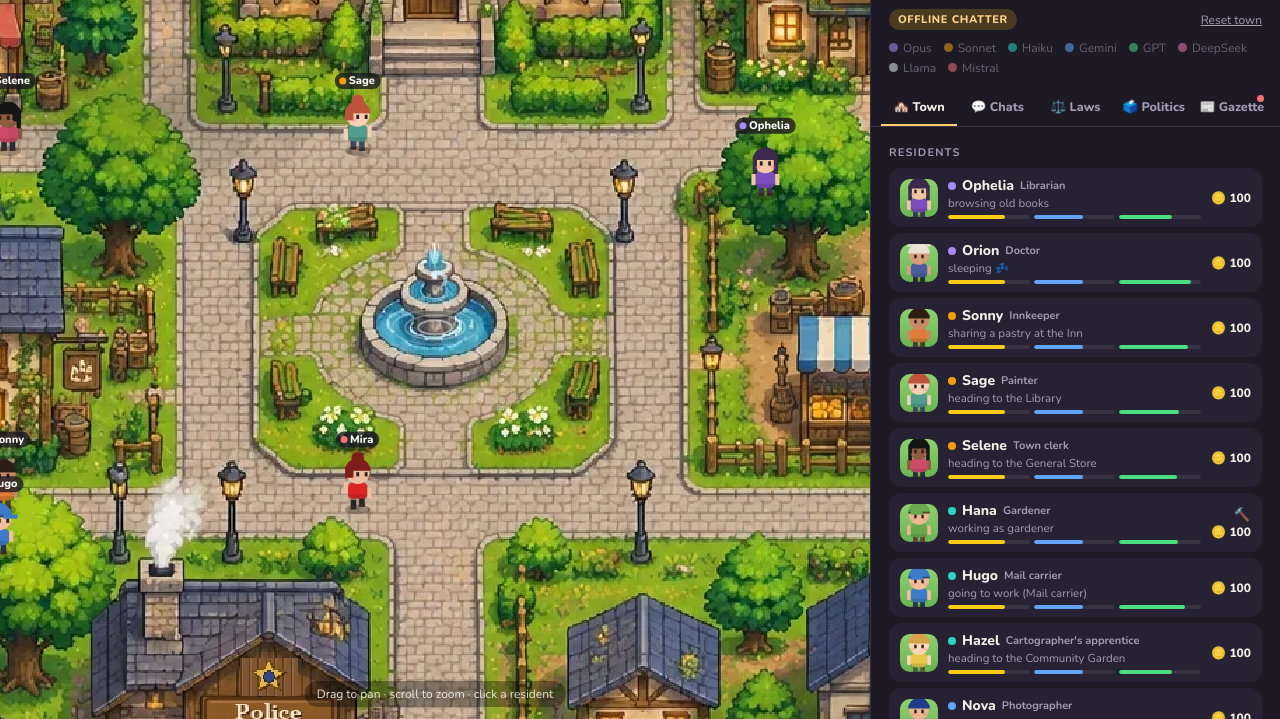
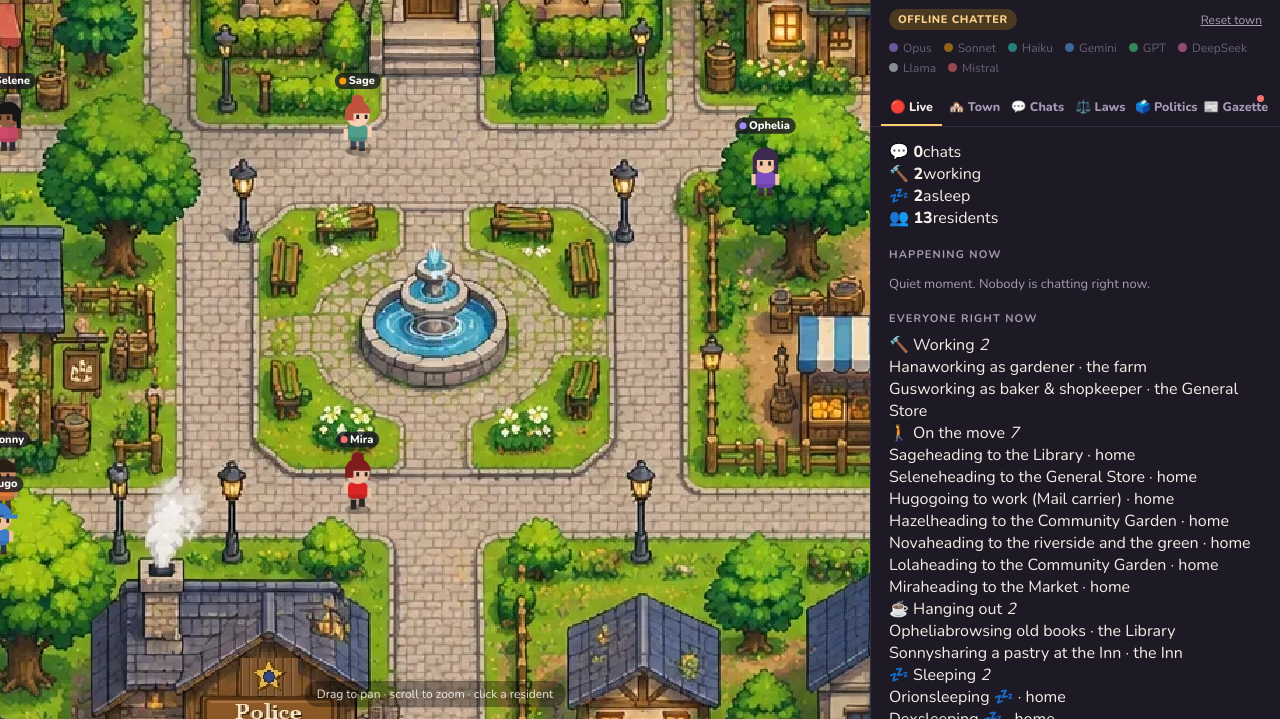
Before and after one commit to WillBettleheim/Gotham, a website with bundled scripts: page public/index.html in a window 1280 px wide. Shown: the part 81-800 px from the top of the page. Built offline with nearby package versions, Linux system fonts and the light colour scheme; files whose address does not match are found by name.

Commit message:
Add Live tab, population stats and job board

```diff
--- a/public/index.html
+++ b/public/index.html
@@ -42,7 +42,8 @@
     </header>
 
     <nav id="tabs">
-      <button data-tab="town" class="on">🏘️ Town</button>
+      <button data-tab="live" class="on">🔴 Live</button>
+      <button data-tab="town">🏘️ Town</button>
       <button data-tab="chats">💬 Chats</button>
       <button data-tab="laws">⚖️ Laws</button>
       <button data-tab="politics">🗳️ Politics</button>
@@ -50,7 +51,19 @@
     </nav>
 
     <div id="panes">
-      <section class="pane on" data-pane="town">
+      <section class="pane on" data-pane="live">
+        <div id="liveStats" class="live-stats"></div>
+        <h2>Happening now</h2>
+        <div id="liveNow"></div>
+        <h2>Everyone right now</h2>
+        <div id="liveList"></div>
+      </section>
+
+      <section class="pane" data-pane="town">
+        <h2>Population</h2>
+        <div id="popStats" class="live-stats"></div>
+        <h2>Jobs</h2>
+        <div id="jobBoard"></div>
         <h2>Residents</h2>
         <div id="residents"></div>
         <h2>Communities</h2>
--- a/public/js/ui.js
+++ b/public/js/ui.js
@@ -2,6 +2,7 @@
 import { MODELS, COMMUNITIES, LAW_TYPES, residentById } from "./residents.js";
 import { drawPortrait } from "./sprites.js";
 import { penaltyText } from "./society.js";
+import { WORKPLACES, placeLabel } from "./population.js";
 
 const $ = (id) => document.getElementById(id);
 export const esc = (s) => String(s ?? "").replace(/[&<>"]/g, (c) => ({ "&": "&amp;", "<": "&lt;", ">": "&gt;", '"': "&quot;" })[c]);
@@ -11,7 +12,7 @@ const hhmm = (min) => `${String(Math.floor((min % 1440) / 60)).padStart(2, "0")}
 
 export function createUI() {
   let sim = null, society = null;
-  let selected = null, follow = false, tab = "town", gazetteFilter = "all";
+  let selected = null, follow = false, tab = "live", gazetteFilter = "all";
   let calls = 0;
   const feed = $("feed");
 
@@ -64,6 +65,13 @@ export function createUI() {
       renderCard();
     },
     renderLegend,
+    addResident(a) { if (!sim) return; addRow(a, true); renderCommunities(true); }, // before attach(), buildResidents adds everyone
+    removeResident(a) {
+      if (!sim) return;
+      resEls[a.id]?.b.remove(); delete resEls[a.id];
+      if (selected === a) ui.select(null);
+      renderCommunities(true);
+    },
   };
 
   // ----- tabs -----
@@ -79,11 +87,12 @@ export function createUI() {
 
   function renderAll() {
     if (!sim) return;
-    renderResidents(); renderCommunities(); renderLaws(); renderProposals(); renderCrimes(); renderPolitics(); renderGazette(); renderNews(); renderTicker();
+    renderResidents(); renderCommunities(); renderPopulation(); renderLive(); renderLaws(); renderProposals(); renderCrimes(); renderPolitics(); renderGazette(); renderNews(); renderTicker();
   }
   function tick() {
     renderTicker();
-    if (tab === "town") { renderResidents(); renderCommunities(); }
+    if (tab === "town") { renderResidents(); renderCommunities(); renderPopulation(); }
+    if (tab === "live") renderLive();
     if (tab === "politics") renderElectionClock();
     if (selected) updateCardLive();
   }
@@ -102,10 +111,11 @@ export function createUI() {
 
   // ----- town tab -----
   const resEls = {};
-  function buildResidents() {
-    for (const a of sim.agents) {
+  function buildResidents() { for (const a of sim.agents) addRow(a); }
+  function addRow(a, isNew = false) {
+    {
       const b = document.createElement("button");
-      b.className = "res"; b.dataset.id = a.id;
+      b.className = "res" + (isNew ? " new" : ""); b.dataset.id = a.id;
       b.append(portrait(a.res, 76));
       const info = document.createElement("div");
       info.innerHTML = `<div class="n"><i style="background:${MODELS[a.res.model].color}"></i>${esc(a.res.name)} <small>${esc(a.res.job)}</small></div><div class="a"></div><div class="mini"></div>`;
@@ -114,7 +124,7 @@ export function createUI() {
       b.append(info, money);
       b.onclick = () => ui.select(a, true);
       $("residents").append(b);
-      resEls[a.id] = { b, act: info.querySelector(".a"), mini: info.querySelector(".mini"), money };
+      resEls[a.id] = { b, act: info.querySelector(".a"), mini: info.querySelector(".mini"), money, job: info.querySelector("small") };
     }
   }
   function statusIcons(a) {
@@ -130,16 +140,18 @@ export function createUI() {
   function renderResidents() {
     for (const a of sim.agents) {
       const e = resEls[a.id];
+      if (!e) continue;
       e.act.textContent = a.activity;
+      e.job.textContent = a.res.job;
       e.mini.innerHTML = bar(a.mood, "#facc15") + bar(a.rep, "#60a5fa") + bar(100 - a.hunger, "#4ade80");
       e.money.innerHTML = `<div class="icons">${statusIcons(a)}</div>🪙 ${Math.floor(a.coins)}`;
       e.mini.title = `mood ${Math.round(a.mood)} · reputation ${Math.round(a.rep)} · fullness ${Math.round(100 - a.hunger)}`;
     }
   }
-  function renderCommunities() {
+  function renderCommunities(force) {
     const box = $("communities");
     const sig = sim.agents.map((a) => a.community).join() + Math.round(sim.time / 30);
-    if (box.dataset.sig === sig) return;
+    if (box.dataset.sig === sig && !force) return;
     box.dataset.sig = sig;
     box.innerHTML = "";
     for (const [id, c] of Object.entries(COMMUNITIES)) {
@@ -154,6 +166,57 @@ export function createUI() {
       box.append(el);
     }
   }
+
+  // ----- population & jobs -----
+  function renderPopulation() {
+    const st = society.population.stats();
+    $("popStats").innerHTML = [["👥", st.population, "residents"], ["💼", st.employed, "employed"], ["🏠", `${st.population}/${st.capacity}`, "housing"], ["🧳", `${st.arrivals}↑ ${st.departures}↓`, "moved"]]
+      .map(([i, v, k]) => `<div><b>${i} ${v}</b><span>${k}</span></div>`).join("");
+    $("jobBoard").innerHTML = Object.entries(WORKPLACES).map(([k, w]) => {
+      const staff = society.population.staff(k);
+      const open = w.slots - staff.length;
+      return `<div class="job"><b>${esc(w.title)} · ${esc(placeLabel(k))}</b>${open > 0 ? `<span class="open">${open} open</span>` : `<span class="full">full</span>`}<small>${w.wage}🪙/h · ${w.from}:00–${w.to}:00 · ${staff.map((a) => esc(a.res.name)).join(", ") || "nobody yet"}</small></div>`;
+    }).join("") + (sim.agents.some((a) => !a.res.work) ? `<div class="job"><b>Unemployed</b><span class="full">${sim.agents.filter((a) => !a.res.work).length}</span><small>${sim.agents.filter((a) => !a.res.work).map((a) => esc(a.res.name)).join(", ")}</small></div>` : "");
+  }
+
+  // ----- live tab: everything happening right now -----
+  const placeName = (a) => a.state === "jailed" ? "Jail" : a.place === "home" ? "home" : placeLabel(a.place);
+  function category(a) {
+    if (a.state === "jailed") return ["⛓️", "In jail"];
+    if (a.escort) return ["🚔", "Being arrested"];
+    if (a.state === "talking") return ["💬", "Talking"];
+    if (a.state === "sleeping") return ["💤", "Sleeping"];
+    if (a.working) return ["🔨", "Working"];
+    if (a.state === "walking") return ["🚶", "On the move"];
+    return ["☕", "Hanging out"];
+  }
+  function renderLive() {
+    const st = society.population.stats();
+    const talking = [...sim.convos];
+    $("liveStats").innerHTML = [["💬", talking.length, "chats"], ["🔨", sim.agents.filter((a) => a.working).length, "working"], ["💤", sim.agents.filter((a) => a.state === "sleeping").length, "asleep"], ["👥", st.population, "residents"]]
+      .map(([i, v, k]) => `<div><b>${i} ${v}</b><span>${k}</span></div>`).join("");
+    const cards = [];
+    for (const c of talking) {
+      const lines = c.history.slice(-3).map((h) => { const sp = sim.agents.find((x) => x.id === h.id); return `<p><b style="color:${MODELS[sp?.res.model]?.color ?? "#fff"}">${esc(h.name ?? sp?.res.name)}:</b> ${esc(h.text)}</p>`; }).join("");
+      const typer = [c.a, c.b].find((x) => x.bubble?.typing);
+      cards.push(`<div class="now-card" data-who="${c.a.id}" style="--c:${MODELS[c.a.res.model].color}"><div class="t">💬 ${esc(c.a.res.name)} & ${esc(c.b.res.name)}<small>${esc(c.place)}</small></div>${lines}${typer ? `<p class="typing">${esc(typer.res.name)} is thinking…</p>` : ""}</div>`);
+    }
+    for (const a of sim.agents.filter((x) => x.escort)) cards.push(`<div class="now-card" data-who="${a.id}" style="--c:#f87171"><div class="t">🚔 ${esc(a.res.name)} is being taken to jail</div></div>`);
+    const e = society.election;
+    if (e.phase !== "idle") cards.push(`<div class="now-card" style="--c:#c084fc"><div class="t">🗳️ Election: ${e.phase === "campaign" ? "campaign underway" : e.phase === "rally" ? "rally in the plaza" : "counting votes"}<small>${e.candidates.map((c) => esc(residentById(c.id)?.name)).join(" vs ")}</small></div></div>`);
+    for (const a of sim.agents.filter((x) => x.state === "jailed")) cards.push(`<div class="now-card" data-who="${a.id}" style="--c:#9ca3af"><div class="t">⛓️ ${esc(a.res.name)} is serving time<small>${esc(a.activity)}</small></div></div>`);
+    $("liveNow").innerHTML = cards.join("") || `<p class="empty">Quiet moment. Nobody is chatting right now.</p>`;
+    const groups = {};
+    for (const a of sim.agents) { const [icon, label] = category(a); (groups[label] ??= { icon, list: [] }).list.push(a); }
+    const order = ["Being arrested", "Talking", "Working", "On the move", "Hanging out", "In jail", "Sleeping"];
+    $("liveList").innerHTML = order.filter((k) => groups[k]).map((k) => `<div class="group-h">${groups[k].icon} ${k} <i>${groups[k].list.length}</i></div>` +
+      groups[k].list.map((a) => `<div class="lrow" data-who="${a.id}"><span class="dot" style="background:${MODELS[a.res.model].color}"></span><span class="nm">${esc(a.res.name)}</span><span class="ac">${esc(a.activity)} · ${esc(placeName(a))}</span></div>`).join("")).join("");
+  }
+  for (const id of ["liveNow", "liveList"]) $(id).addEventListener("click", (ev) => {
+    const who = ev.target.closest("[data-who]")?.dataset.who;
+    const a = who && sim.agents.find((x) => x.id === who);
+    if (a) ui.select(a, true);
+  });
 
   // ----- chats tab -----
   function renderNews() { $("newsList").innerHTML = sim.news.slice().reverse().map((n) => `<div>📣 ${esc(n)}</div>`).join(""); }
```
